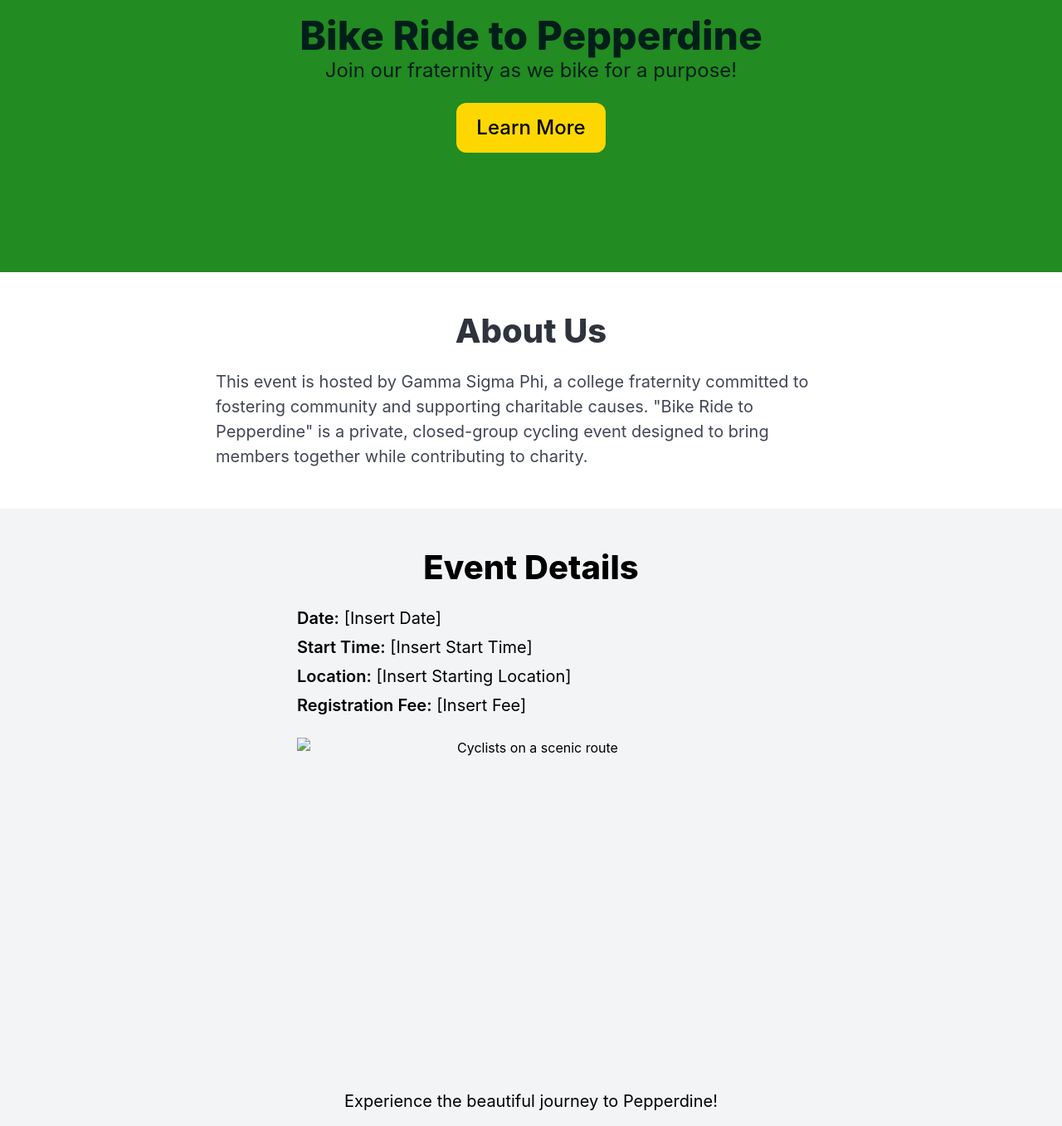
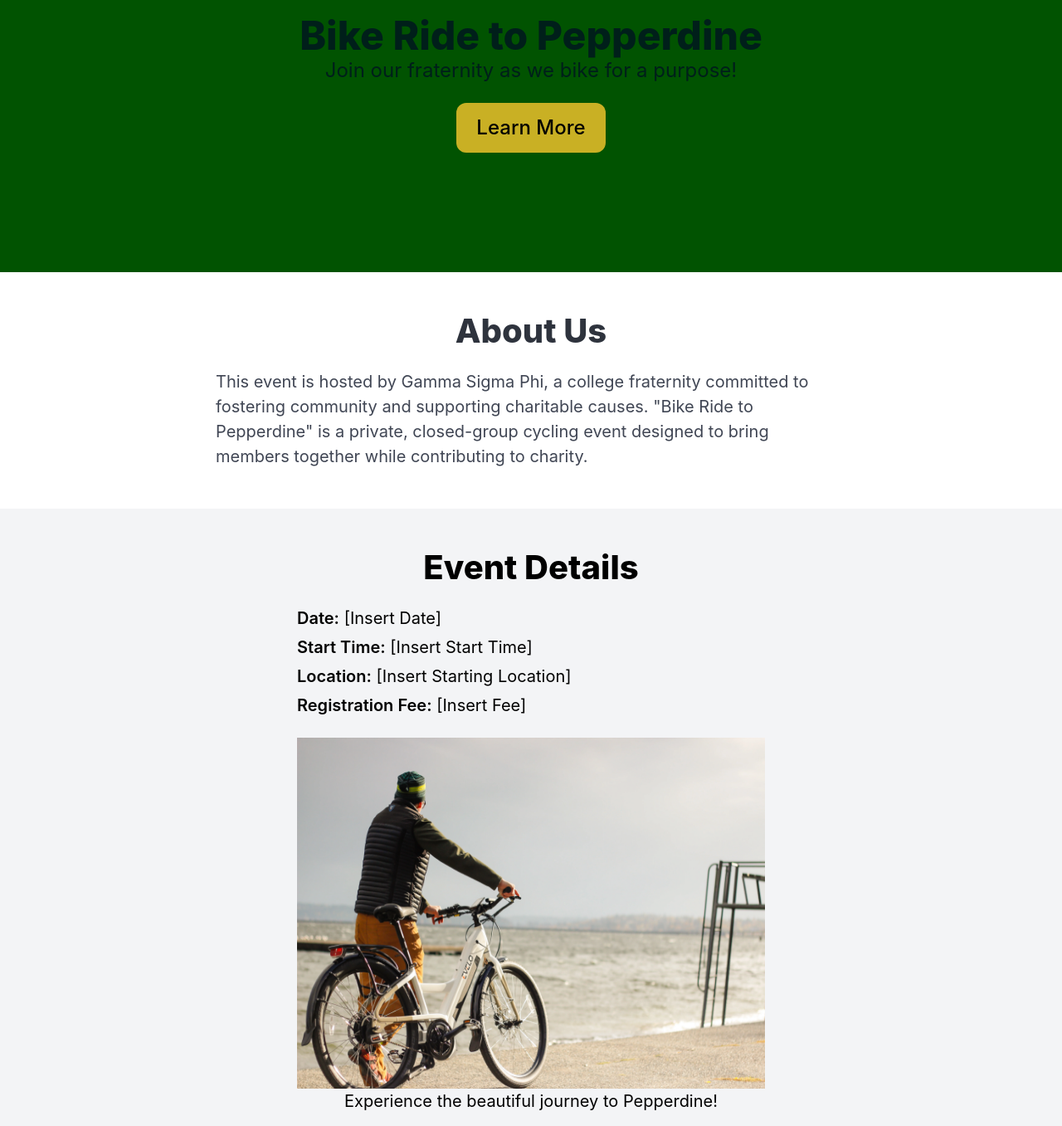
Before and after one commit to ACU-Gamma-Sigma-Phi/Bike-Ride-To-Pepperdine-Site, a plain HTML site: page index.html in a window 1280 px wide. Shown: the part 180-1537 px from the top of the page at 83% size. Drawn offline with Linux system fonts and the light colour scheme.

Commit message:
Test image

```diff
--- a/index.html
+++ b/index.html
@@ -7,9 +7,9 @@
     <link rel="stylesheet" href="bulma.css">
     <style>
         :root {
-            --primary-color: #228B22; /* Forest Green */
+            --primary-color: #015301; /* Forest Green */
             --secondary-color: #1E90FF; /* Blue */
-            --accent-color: #FFD700; /* Gold */
+            --accent-color: #c9b024; /* Gold */
         }
 
         .navbar.is-primary {
@@ -122,7 +122,7 @@
             <div class="columns is-centered">
                 <div class="column is-half has-text-centered">
                     <figure class="image is-4by3">
-                        <img src="[Insert Image URL]" alt="Cyclists on a scenic route">
+                        <img src="./images/MG_5570.webp" alt="Cyclists on a scenic route">
                     </figure>
                     <p class="content is-medium">Experience the beautiful journey to Pepperdine!</p>
                 </div>
```
Also changed, not shown: images/MG_5570.webp (added).
